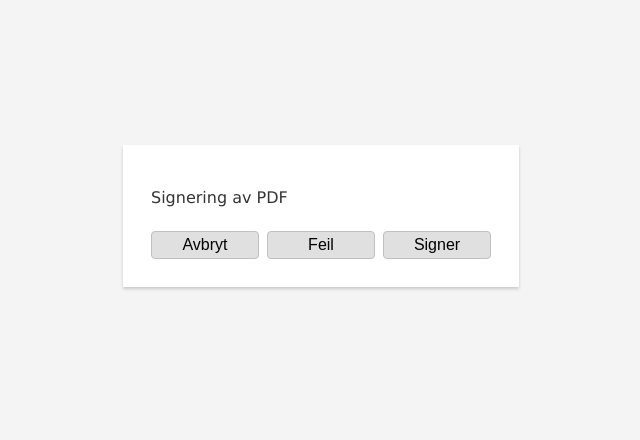
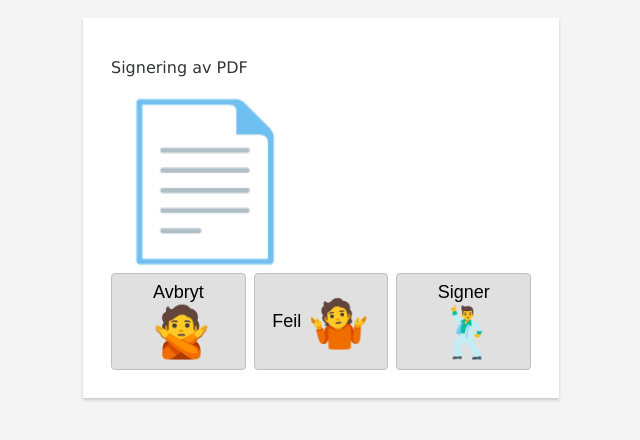
Before and after one commit to Arkitektum/dibk.ftpb.broop.dummySigning, a plain HTML site: page index.html in a window 1280 px wide. Shown: the part 192-632 px from the top of the page, without its empty margins (319-959 px from the left). Drawn offline with Linux system fonts and the light colour scheme.

Commit message:
Adjust dialog box

```diff
--- a/index.html
+++ b/index.html
@@ -15,18 +15,18 @@
             justify-content: center;
             align-items: center;
             min-height: 100vh;
+            margin: 0;
             font-family: Verdana, Geneva, Tahoma, sans-serif;
         }
 
         .box {
-            line-height: 1.6;
             position: relative;
             padding: 24px 28px;
             margin: 20px 0;
             width: 100%;
             background: white;
             box-shadow: 0 2px 3px rgba(0, 0, 0, 0.18);
-            width: 340px;
+            width: 420px;
         }
 
         .button-row {
@@ -34,31 +34,48 @@
         }
 
         .button-row button {
-            transition: background-color .25s cubic-bezier(.4,0,.2,1) 0ms;
+            transition: background-color .25s cubic-bezier(.4, 0, .2, 1) 0ms;
             flex: 1;
             margin: 4px;
             background-color: #e0e0e0;
             border: 1px solid #c0c0c0;
             border-radius: 4px;
-            padding: 4px;
+            padding: 8px;
             cursor: pointer;
-            font-size: 16px;
+            font-size: 18px;
         }
+
         .button-row button:first-child {
             margin-left: 0;
         }
+
         .button-row button:last-child {
             margin-right: 0;
         }
+
         .button-row button:hover {
             background-color: #eaeaea;
             border: 1px solid #c0c0c0;
+        }
+
+        .button-row button i {
+            font-style: normal;
+            vertical-align: middle;
+            font-size: 50px;
+            margin-left: 6px;
+        }
+
+        .document-icon {
+            font-size: 150px;
         }
     </style>
 </head>
 
 <body>
     <script>
+        const urlParams = new URLSearchParams(queryString);
+        const submissionId = urlParams.get('skjema')
+
         const handleCancelClick = () => {
             alert('Avbryt')
         }
@@ -68,13 +85,35 @@
         const handleSignClick = () => {
             alert('Signer')
         }
+
+        const post = (guid, action) => {
+            const apiUrl = ''
+            const fetchOptions = {
+                method: 'POST',
+                headers: {
+                    'Content-Type': 'application/json'
+                },
+                body: JSON.stringify(
+                    {
+                        guid,
+                        action
+                    }
+                )
+            };
+            return fetch(apiUrl, fetchOptions).then(res => res.json()).then(response => {
+                return reponse;
+            });
+        }
+
+
     </script>
     <div class="box">
         <p>Signering av PDF</p>
+        <span class="document-icon">📄</span>
         <div class="button-row">
-            <button onclick="handleCancelClick()">Avbryt</button>
-            <button onclick="handleErrorClick()">Feil</button>
-            <button onclick="handleSignClick()">Signer</button>
+            <button onclick="handleCancelClick()">Avbryt<i>🙅</i></button>
+            <button onclick="handleErrorClick()">Feil<i>🤷</i></button>
+            <button onclick="handleSignClick()">Signer<i>🕺</i></button>
         </div>
     </div>
 
```
